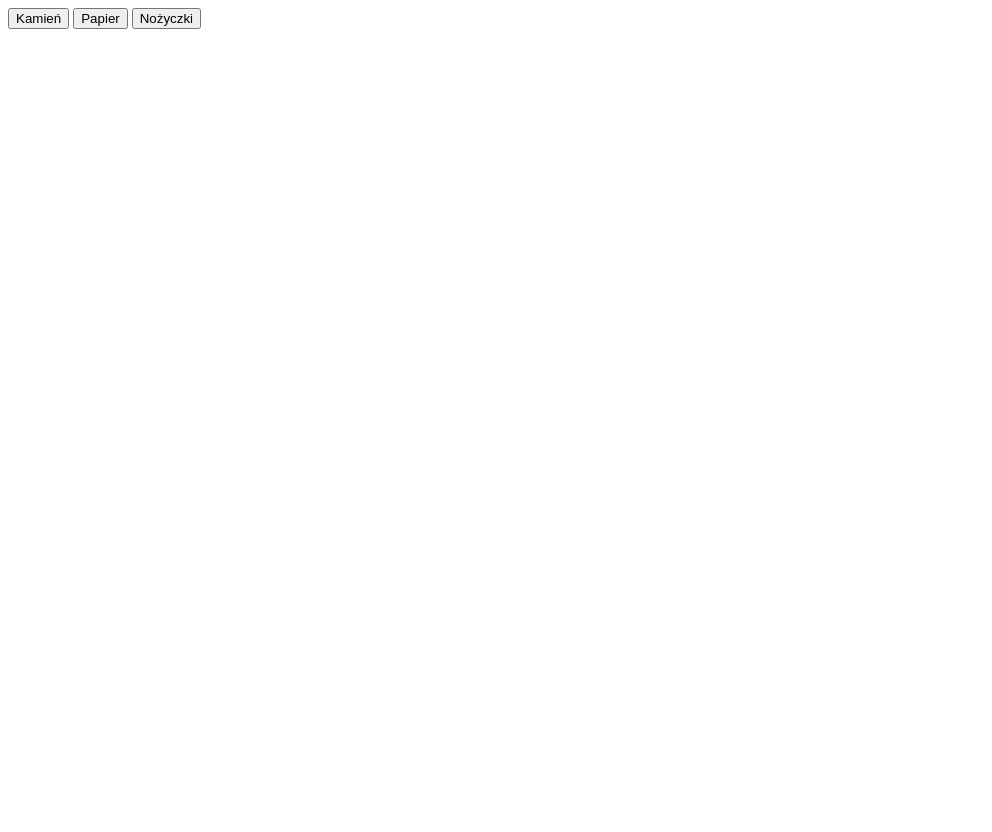
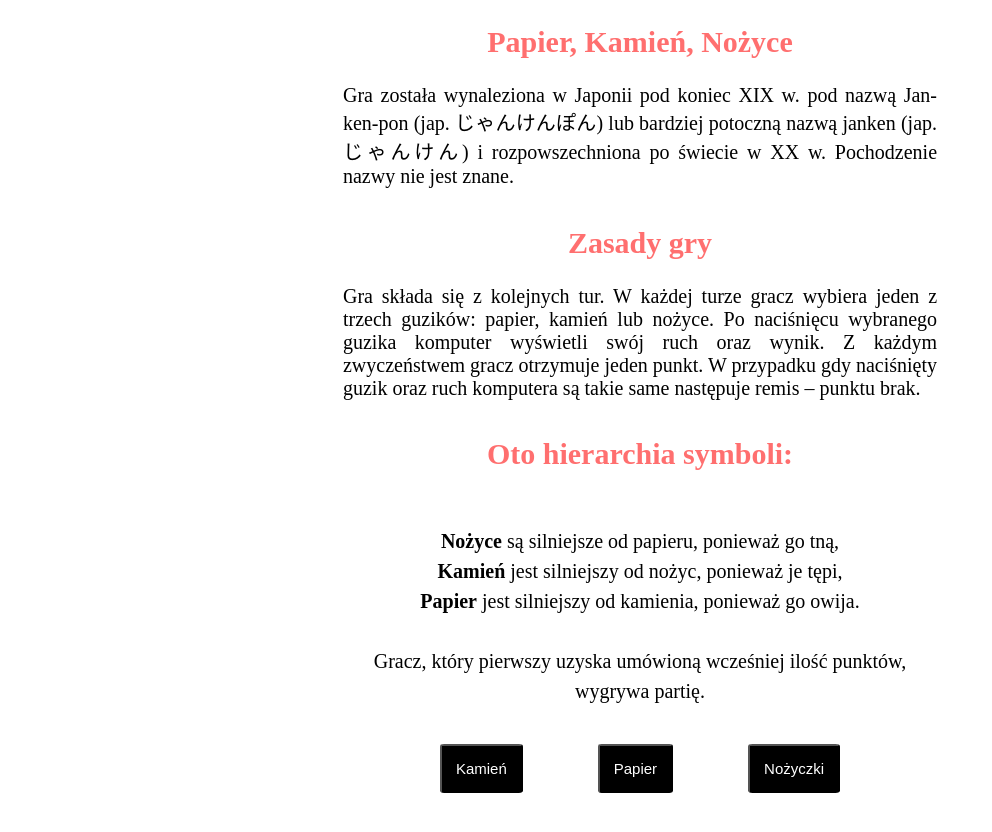
Before and after one commit to B7atis/Javascript_Prework, a website: page index.html in a window 1280 px wide. Shown: the whole page, without its empty margins (0-992 px from the left). Before the commit the page ends 800 px from the top, so only its background shows below. Drawn offline with Linux system fonts and the light colour scheme.

Commit message:
Added styles to the game

```diff
--- a/index.html
+++ b/index.html
@@ -7,6 +7,21 @@
 </head>
 <body>
 	<div class="container">
+		<h2>Papier, Kamień, Nożyce</h2>
+		<p>Gra została wynaleziona w Japonii pod koniec XIX w. pod nazwą Jan-ken-pon (jap. じゃんけんぽん)
+			lub bardziej potoczną nazwą janken (jap. じゃんけん) i rozpowszechniona po świecie w XX w.
+			Pochodzenie nazwy nie jest znane. </p>
+		<h2>Zasady gry</h2>
+		<p>	Gra składa się z kolejnych tur. W każdej turze gracz wybiera jeden z trzech guzików: papier, kamień lub nożyce.
+			Po naciśnięcu wybranego guzika komputer wyświetli swój ruch oraz wynik. Z każdym zwyczeństwem gracz otrzymuje jeden punkt.
+			W przypadku gdy naciśnięty guzik oraz ruch komputera są takie same następuje remis – punktu brak.</p>
+		<h2>Oto hierarchia symboli:</h2>
+		<p class="symbols">
+			<strong>Nożyce</strong> są silniejsze od papieru, ponieważ go tną,
+			<strong>Kamień</strong> jest silniejszy od nożyc, ponieważ je tępi,
+			<strong>Papier</strong> jest silniejszy od kamienia, ponieważ go owija.<br>
+				Gracz, który pierwszy uzyska umówioną wcześniej ilość punktów, wygrywa partię.
+		</p>
 		<div id="buttons">
 			<button id="play-rock">Kamień</button>
 			<button id="play-paper">Papier</button>
--- a/js/script.js
+++ b/js/script.js
@@ -58,21 +58,21 @@
   /* Wynik gry */
 
   const displayResult = function(argComputerMove, argPlayerMove){
-    printMessage('Zagrałem ' + argComputerMove + ', a ty ' + argPlayerMove);
+    printMessage('Zagrałem ' + argComputerMove + ', a Ty ' + argPlayerMove);
   if( argComputerMove == 'kamień' && argPlayerMove == 'papier') {
-    printMessage('Ty Wygrywasz');
+    printMessage('Ty wygrywasz!');
   } else if( argComputerMove == 'nożyce' && argPlayerMove == 'kamień') {
-    printMessage('Ty Wygrywasz');
+    printMessage('Ty wygrywasz!');
   } else if( argComputerMove == 'papier' && argPlayerMove == 'nożyce') {
-    printMessage('Ty Wygrywasz');
+    printMessage('Ty wygrywasz!');
   } else if( argComputerMove == 'kamień' && argPlayerMove == 'nożyce') {
-    printMessage('Przegrywasz');
+    printMessage('Przegrywasz!');
   } else if( argComputerMove == 'nożyce' && argPlayerMove == 'papier') {
-    printMessage('Przegrywasz');
+    printMessage('Przegrywasz!');
   } else if( argComputerMove == 'papier' && argPlayerMove == 'kamień') {
-    printMessage('Przegrywasz');
+    printMessage('Przegrywasz!');
   } else if(argComputerMove == argPlayerMove) {
-    printMessage('Remis');
+    printMessage('Remis!!');
   } else {
     printMessage('Przegrywasz');
   }}
--- a/sass/style.scss
+++ b/sass/style.scss
@@ -0,0 +1,47 @@
+body {
+    margin-top: 1%;
+    font-size: 20px;
+    color: #000000;
+}
+
+h2 {
+    text-align: center;
+    color: rgba(255, 5, 5, 0.575);
+}
+
+p {
+    width: 47%;
+    margin: 1% auto;
+    white-space: wrap;
+    text-align: justify;
+    margin-bottom: 3%;
+}
+
+.symbols {
+    white-space: pre-line;
+    line-height: 1.5;
+    text-align: center;
+}
+
+div {
+    text-align: center;
+}
+
+
+#buttons {
+    margin-left: 70px;
+}
+
+button {
+    margin-right: 70px;
+    border-radius: 5%;
+    background-color: rgb(0, 0, 0);
+    color: white;
+    padding: 14px;
+    font-size: 15px;
+    margin-bottom: 5%;
+}
+
+button:hover {
+    background-color: darken(rgba(255, 5, 5, 0.575), 10%);
+}
```
Also changed, not shown: css/style.css, 1 other file.
